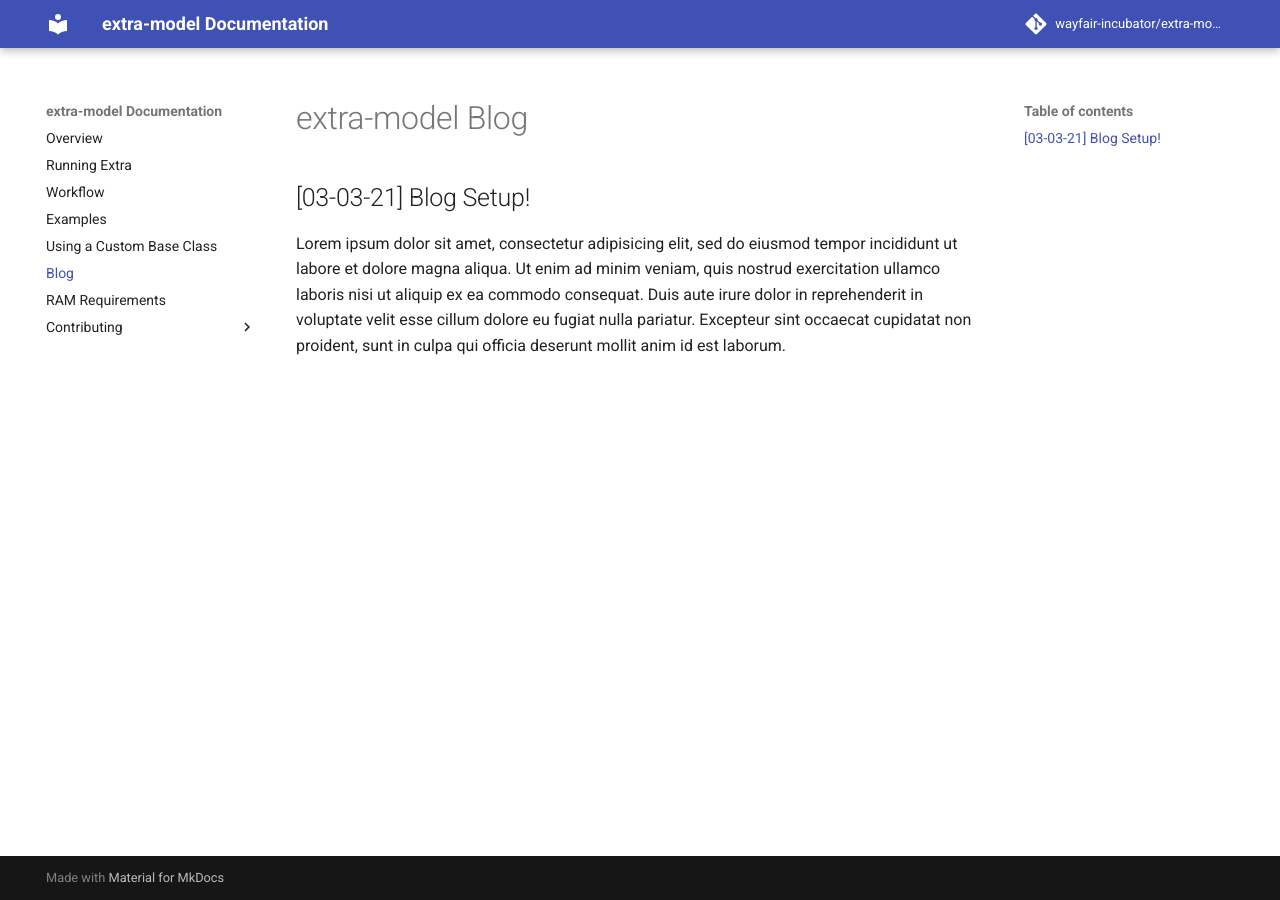
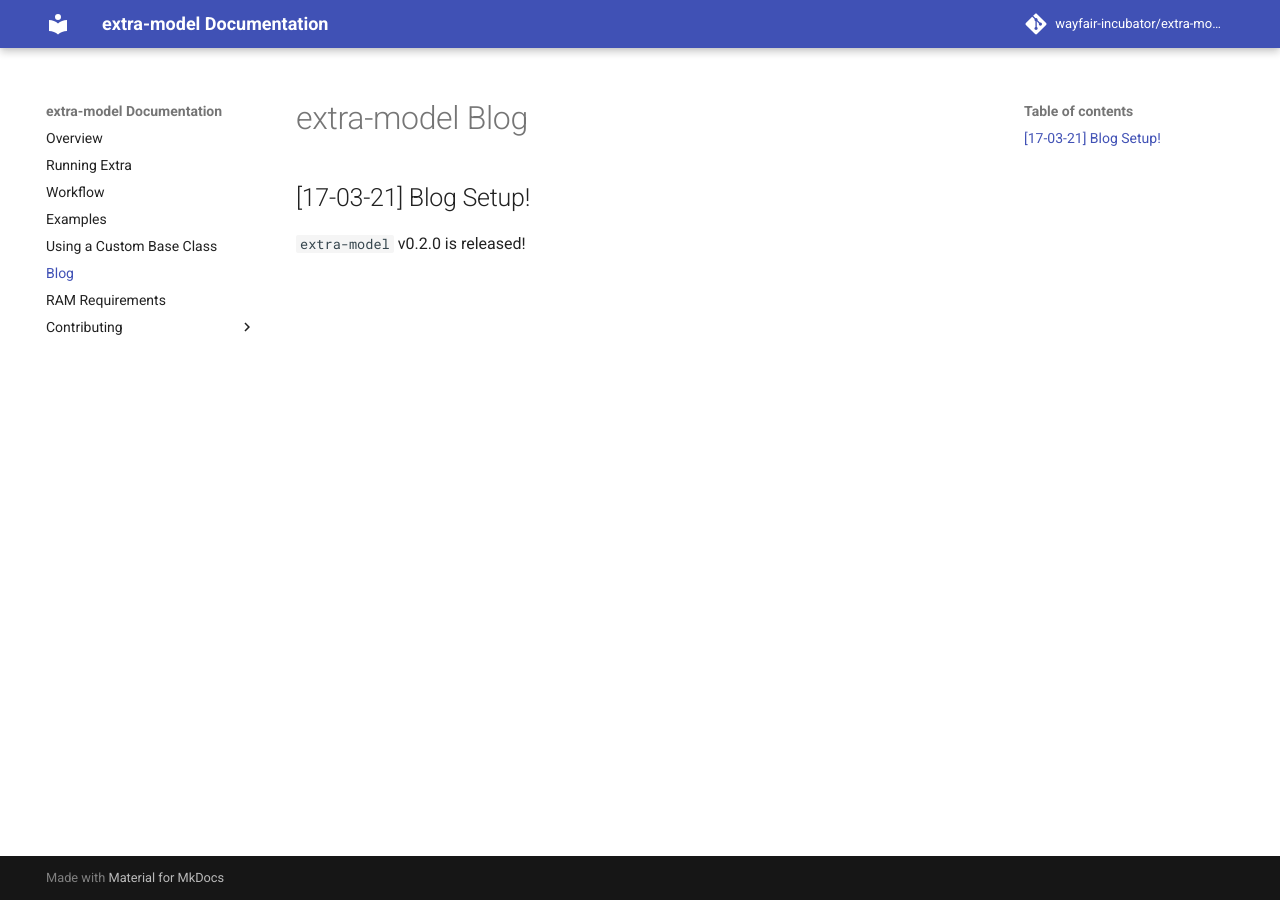
Before and after one commit to wayfair-incubator/extra-model, an MkDocs documentation site: the page built from docs/blog.md, in a window 1280 px wide. Built offline with MkDocs 1.6.1 and Material for MkDocs 9.7.7, drawn with Linux system fonts in a browser that asks for light colours; comment, search, counter and statistics services are not loaded.

Commit message:
Cleaned up blog a bit

```diff
--- a/docs/blog.md
+++ b/docs/blog.md
@@ -1,5 +1,5 @@
 # extra-model Blog
 
-## [03-03-21] Blog Setup!
+## [17-03-21] Blog Setup!
 
-Lorem ipsum dolor sit amet, consectetur adipisicing elit, sed do eiusmod tempor incididunt ut labore et dolore magna aliqua. Ut enim ad minim veniam, quis nostrud exercitation ullamco laboris nisi ut aliquip ex ea commodo consequat. Duis aute irure dolor in reprehenderit in voluptate velit esse cillum dolore eu fugiat nulla pariatur. Excepteur sint occaecat cupidatat non proident, sunt in culpa qui officia deserunt mollit anim id est laborum.
+`extra-model` v0.2.0 is released!
```
